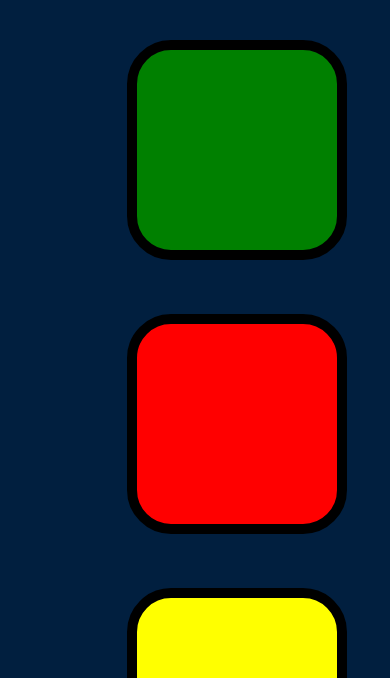
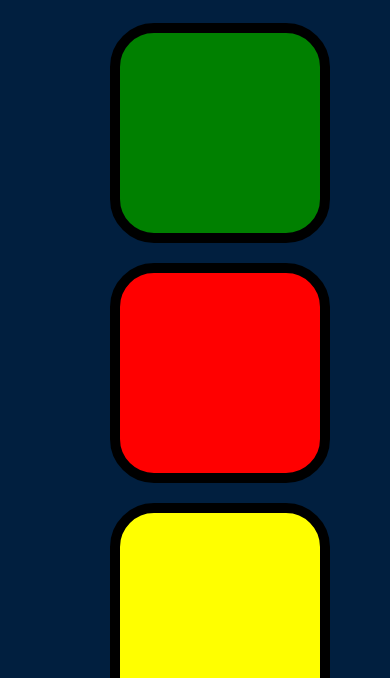
Before and after one commit to Sairajepawar/simon_game, a plain HTML site: page index.html in a window 390 px wide. Shown: the part 166-844 px from the top of the page. Drawn offline with nearby package versions, Linux system fonts and the light colour scheme.

Commit message:
adding responsive style for better experience on phone devices

```diff
--- a/styles.css
+++ b/styles.css
@@ -21,7 +21,6 @@ body {
   display: block;
   width: 50%;
   margin: auto;
-
 }
 
 .btn {
@@ -88,3 +87,10 @@ body {
   line-height: 1.5;
   border-radius: .3rem;
 }
+
+/* for mobile devices */
+@media screen and (max-width: 1100px){
+  .btn{
+    margin: 8px;
+  }
+}
```
